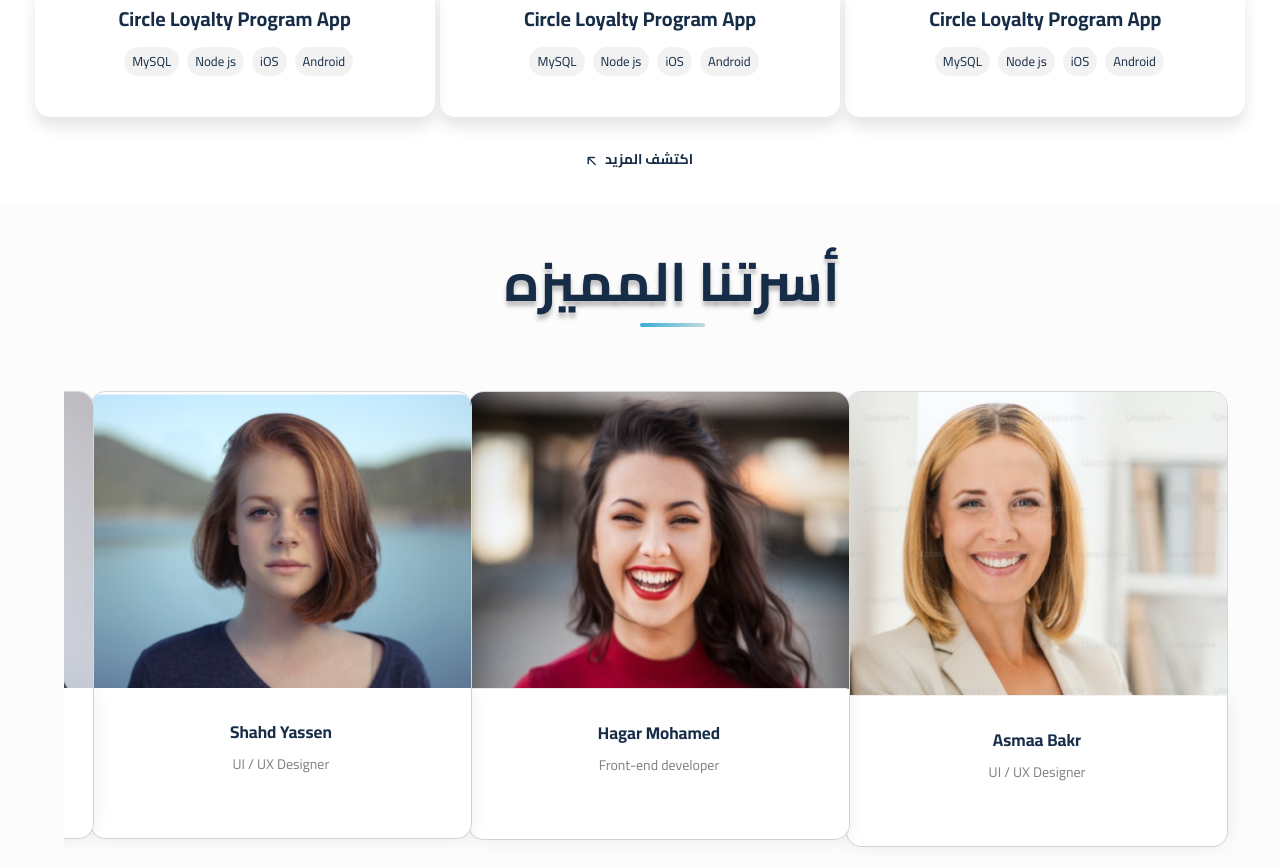
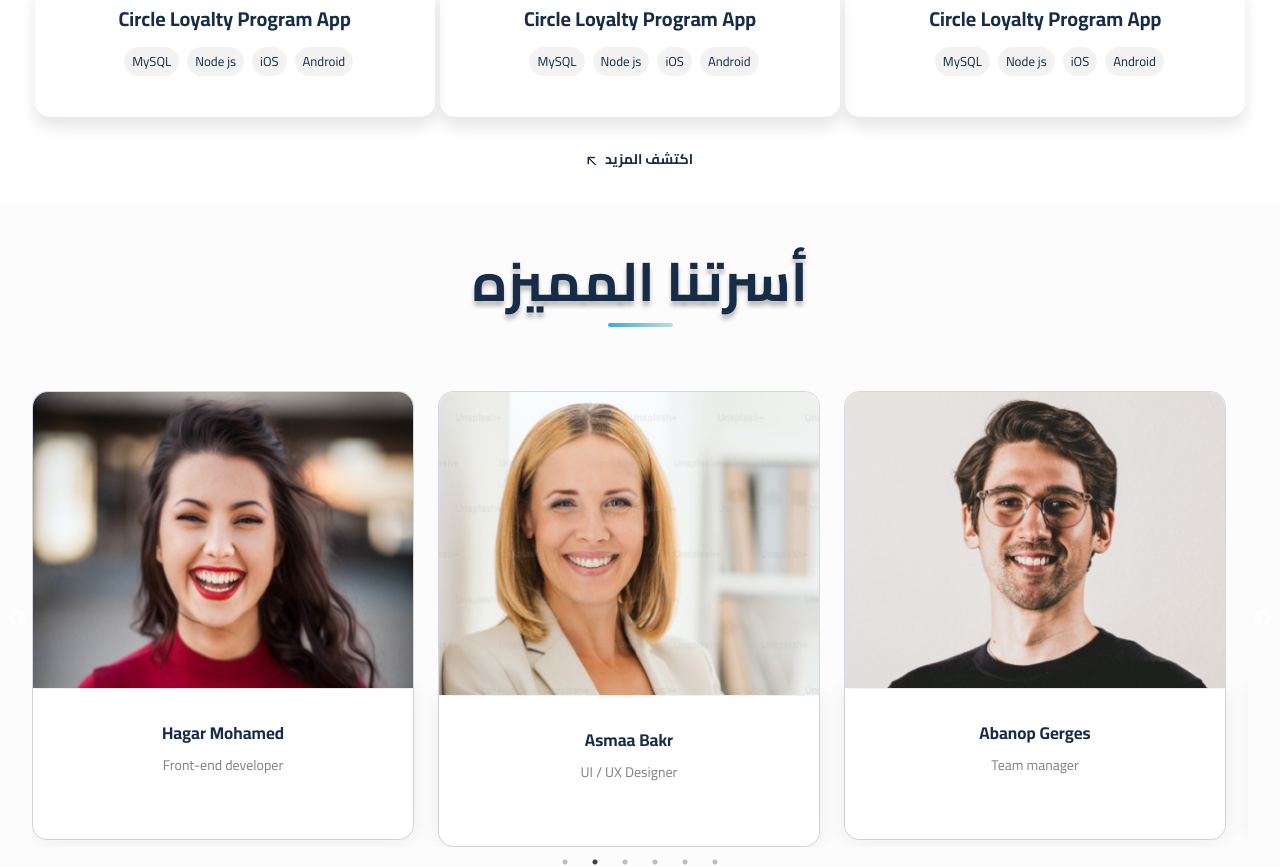
Before and after one commit to hagarseif/EMC-2, a React (Create React App) app: page / in a window 1280 px wide. Shown: the part 4917-5784 px from the top of the page. Built offline with nearby package versions, Linux system fonts and the light colour scheme; a web font is replaced by a local one.

Commit message:
team-slider

```diff
--- a/src/components/Home/Team/Team.js
+++ b/src/components/Home/Team/Team.js
@@ -1,134 +1,132 @@
 import styles from "./Team.module.scss";
 // Import Swiper React components
-import { Swiper, SwiperSlide } from "swiper/react";
 
-// Import Swiper styles
-import "swiper/css";
-import "swiper/css/pagination";
-import T1 from "../../assets/images/service/t1.png"
-import T2 from "../../assets/images/service/t2.png"
-import T3 from "../../assets/images/service/t3.png"
-import T4 from "../../assets/images/service/t4.png"
-import T6 from "../../assets/images/service/t6.png"
+import T1 from "../../assets/images/service/t1.png";
+import T2 from "../../assets/images/service/t2.png";
+import T3 from "../../assets/images/service/t3.png";
+import T4 from "../../assets/images/service/t4.png";
+import T6 from "../../assets/images/service/t6.png";
 import ChangLang from "../../utility/ChangLang";
 // import required modules
-import { FreeMode, Pagination } from 'swiper/modules';
+import Slider from "react-slick";
+// import "./Team.scss"; // Custom styles
+import "slick-carousel/slick/slick.css";
+import "slick-carousel/slick/slick-theme.css";
 const Team = () => {
-  const { t,direction } = ChangLang();
- const team=[
+  const { t, direction } = ChangLang();
+  const team = [
     {
       id: 1,
       image: T1,
       name: "Asmaa Bakr",
-    title:"UI / UX Designer"
+      title: "UI / UX Designer",
     },
     {
       id: 2,
       image: T2,
       name: "Hagar Mohamed",
-    title:"Front-end developer"
+      title: "Front-end developer",
     },
     {
       id: 3,
       image: T6,
       name: "Shahd Yassen",
-    title:"UI / UX Designer"
+      title: "UI / UX Designer",
     },
     {
       id: 4,
       image: T4,
       name: "Ahmed Ragaa",
-    title:"Mobile developer"
+      title: "Mobile developer",
     },
     {
       id: 5,
       image: T3,
       name: "Gerges Salah",
-    title:"Back-end developer"
+      title: "Back-end developer",
     },
     {
       id: 6,
       image: T3,
       name: "Abanop Gerges",
-    title:"Team manager"
+      title: "Team manager",
     },
- ]
+  ];
+  const settings = {
+    dots: true,
+    infinite: true,
+    speed: 500,
+    slidesToShow: 3, // Show 5 images at a time (one row)
+    slidesToScroll: 1,
+    rows: 1, // Two rows
+    slidesPerRow: 1,
+    autoplay: true, // Enable autoplay
+    autoplaySpeed: 4000,
+    responsive: [
+      {
+        breakpoint: 1240, // For screens < 1200px
+        settings: {
+          slidesToShow: 2.7, // Show 2 cards per row
+        },
+      },
+      {
+        breakpoint: 1200, // For screens < 1200px
+        settings: {
+          slidesToShow: 2.5, // Show 2 cards per row
+        },
+      },
+      {
+        breakpoint: 1100, // For screens < 1200px
+        settings: {
+          slidesToShow: 2.2, // Show 2 cards per row
+        },
+      },
+      {
+        breakpoint: 950, // For screens < 1200px
+        settings: {
+          slidesToShow: 2, // Show 2 cards per row
+        },
+      },
+      {
+        breakpoint: 880, // For screens < 1200px
+        settings: {
+          slidesToShow: 1.7, // Show 2 cards per row
+        },
+      },
+      {
+        breakpoint: 770, // For screens < 1200px
+        settings: {
+          slidesToShow: 1.5, // Show 2 cards per row
+        },
+      },
+      {
+        breakpoint: 668, // For screens < 768px
+        settings: {
+          slidesToShow: 1, // Show 1 card per row
+        },
+      },
+    ], // 1 slide per row
+  };
   return (
     <div className={`${styles.container} `} dir={direction}>
       <div className={styles.title}>
-        <h1 className="main_title">{t('Home.team.main_title')}</h1>
+        <h1 className="main_title">{t("Home.team.main_title")}</h1>
         <div className={styles.line}></div>
       </div>
       <div className={`${styles.team}`}>
-        <Swiper
-         slidesPerView={3.2}
-         spaceBetween={10}
-         freeMode={true}
-         modules={[FreeMode, Pagination]}
-         loop={true}
-         breakpoints={{
-          0:{
-            slidesPerView: .8
-          },
-          470: {
-            slidesPerView: 1,
-            spaceBetween: 20,
-          },
-          510: {
-            slidesPerView: 1.1,
-            spaceBetween: 20,
-          },
-          640: {
-            slidesPerView: 1.2,
-            spaceBetween: 20,
-          },
-          720: {
-            slidesPerView: 1.4,
-            spaceBetween: 20,
-          },
-          768: {
-            slidesPerView: 1.6,
-            spaceBetween: 20,
-          },
-          920:{
-            slidesPerView: 1.8,
-            spaceBetween: 20,
-          },
-          920:{
-            slidesPerView: 2,
-            spaceBetween: 20,
-          },
-          1000:{
-            slidesPerView: 2.2,
-            spaceBetween: 20,
-          },
-          1220:{
-            slidesPerView: 2.5,
-            spaceBetween: 20,
-          },
-
-          1250: {
-            slidesPerView: 3.1,
-            spaceBetween: 20,
-          },
-        }}
-          className="mySwiper"
-        >
+        <div className={`slider-container`}>
+          <Slider {...settings}>
             {team.map((d, i) => (
-            <SwiperSlide key={i}>
               <div className={styles.card} key={i}>
-                <img
-                  src={d.image}
-                  alt=""
-                />
+                <img src={d.image} alt="" />
                 <div className={styles.text}>
                   <span className={styles.name}>{d.name}</span>
-                  <span  className={styles.title}>{d.title}</span>
+                  <span className={styles.title}>{d.title}</span>
                 </div>
               </div>
-            </SwiperSlide>
             ))}
-        </Swiper>
+          </Slider>
+        </div>
       </div>
     </div>
   );
--- a/src/components/Home/Team/Team.module.scss
+++ b/src/components/Home/Team/Team.module.scss
@@ -6,7 +6,8 @@
   display: flex;
   flex-direction: column;
   justify-content: center;
-  padding: 3rem 0rem 3rem 4rem;
+  padding: 3rem 2rem 3rem;
+  column-gap: 1rem;
   .title {
     text-align: center;
     width: 100%;
@@ -38,7 +39,7 @@
     align-items: stretch;
 
     .card {
-      width: 382px;
+      width: 382px !important;
       border: 1px solid #d6d7e3;
       border-radius: 15px;
       -webkit-border-radius: 15px;
@@ -82,6 +83,11 @@
     }
   }
 }
+.slider-container {
+  // width: 100%; /* Adjust the width as needed */
+  margin: 2rem 0;
+  overflow: hidden;
+}
 
 /////////////////////////////////
 @media (max-width: 650px) {
```
Lines whose indentation alone changed are shown as unchanged.
